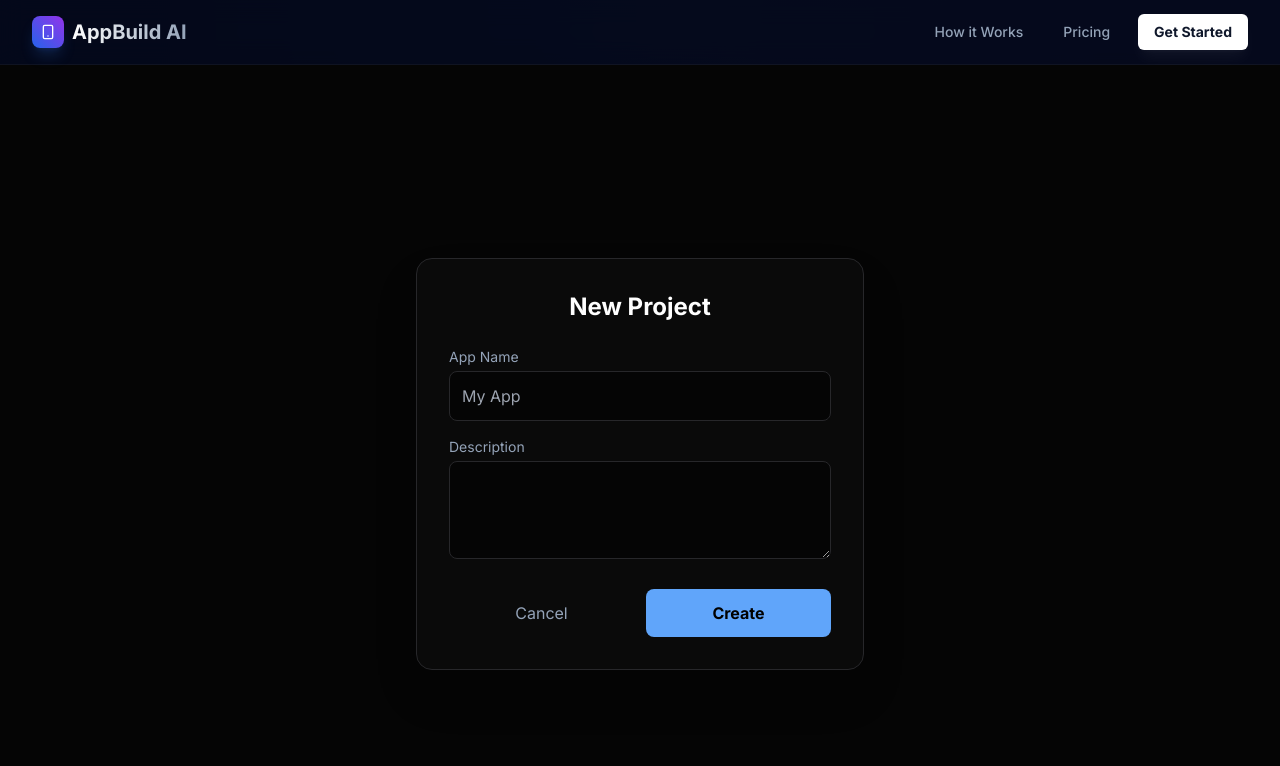
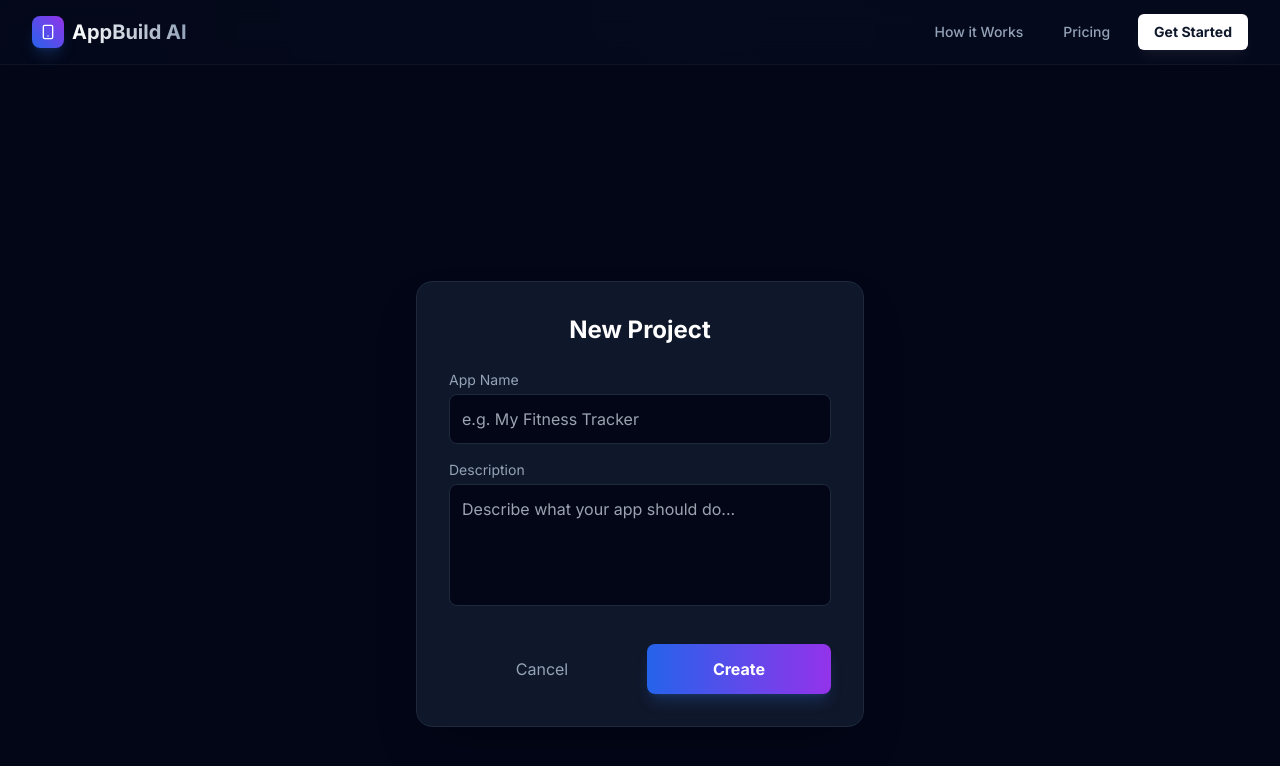
Before and after one commit to markolybrx/APK-Builder, a Next.js app: page /dashboard/create in a window 1280 px wide. Shown: the top 766 px of the page. Built offline with nearby package versions, Linux system fonts and the light colour scheme; no server answers.

Commit message:
Update page.js

```diff
--- a/app/dashboard/create/page.js
+++ b/app/dashboard/create/page.js
@@ -2,7 +2,7 @@
 
 import { useState } from "react";
 import { useRouter } from "next/navigation";
-import { Loader2 } from "lucide-react"; // Only importing what we definitely need
+import { Loader2 } from "lucide-react";
 import Link from "next/link";
 
 export default function CreateProject() {
@@ -17,6 +17,7 @@ export default function CreateProject() {
     setError("");
 
     try {
+      // 1. Send data to the API we just fixed
       const res = await fetch("/api/projects", {
         method: "POST",
         headers: { "Content-Type": "application/json" },
@@ -25,29 +26,31 @@ export default function CreateProject() {
 
       const data = await res.json();
 
+      // 2. Handle Errors
       if (!res.ok) {
         throw new Error(data.error || data.details || "Failed to create project");
       }
 
-      // Success
+      // 3. Success - Redirect to the new project ID
       router.push(`/dashboard/${data.projectId}`);
 
     } catch (err) {
       console.error(err);
-      setError(err.message); // Show the specific error on screen
+      setError(err.message);
     } finally {
       setIsLoading(false);
     }
   };
 
   return (
-    <div className="min-h-screen bg-matte-900 flex items-center justify-center p-4">
-      <div className="max-w-md w-full bg-matte-800 p-8 rounded-2xl border border-matte-border shadow-2xl">
+    // Updated bg-matte to bg-slate-950 to ensure visibility
+    <div className="min-h-screen bg-slate-950 flex items-center justify-center p-4 pt-24">
+      <div className="max-w-md w-full bg-slate-900 p-8 rounded-2xl border border-slate-800 shadow-2xl">
         <h2 className="text-2xl font-bold text-white mb-6 text-center">New Project</h2>
 
         {error && (
-          <div className="mb-6 p-3 bg-red-500/10 border border-red-500/20 text-red-400 text-sm rounded-lg text-center">
-            {error}
+          <div className="mb-6 p-3 bg-red-500/10 border border-red-500/20 text-red-400 text-sm rounded-lg text-center flex items-center justify-center gap-2">
+            <span>⚠️ {error}</span>
           </div>
         )}
 
@@ -57,8 +60,8 @@ export default function CreateProject() {
             <input
               type="text"
               required
-              className="w-full bg-matte-900 border border-matte-border rounded-lg p-3 text-white focus:outline-none focus:border-neon-blue"
-              placeholder="My App"
+              className="w-full bg-slate-950 border border-slate-800 rounded-lg p-3 text-white focus:outline-none focus:border-blue-500 focus:ring-1 focus:ring-blue-500 transition-all"
+              placeholder="e.g. My Fitness Tracker"
               value={formData.name}
               onChange={(e) => setFormData({ ...formData, name: e.target.value })}
             />
@@ -67,21 +70,22 @@ export default function CreateProject() {
           <div>
             <label className="block text-sm text-slate-400 mb-1">Description</label>
             <textarea
-              className="w-full bg-matte-900 border border-matte-border rounded-lg p-3 text-white focus:outline-none focus:border-neon-blue"
-              rows={3}
+              className="w-full bg-slate-950 border border-slate-800 rounded-lg p-3 text-white focus:outline-none focus:border-blue-500 focus:ring-1 focus:ring-blue-500 transition-all resize-none"
+              rows={4}
+              placeholder="Describe what your app should do..."
               value={formData.description}
               onChange={(e) => setFormData({ ...formData, description: e.target.value })}
             />
           </div>
 
-          <div className="flex gap-3 pt-2">
-            <Link href="/dashboard" className="flex-1 py-3 text-center text-slate-400 hover:text-white transition-colors">
+          <div className="flex gap-3 pt-4">
+            <Link href="/dashboard" className="flex-1 py-3 text-center text-slate-400 hover:text-white transition-colors border border-transparent hover:border-slate-700 rounded-lg">
               Cancel
             </Link>
             <button
               type="submit"
               disabled={isLoading}
-              className="flex-1 bg-neon-blue text-black font-bold rounded-lg py-3 hover:bg-neon-blue/90 disabled:opacity-50 flex justify-center"
+              className="flex-1 bg-gradient-to-r from-blue-600 to-purple-600 text-white font-bold rounded-lg py-3 hover:opacity-90 disabled:opacity-50 flex justify-center items-center shadow-lg shadow-blue-500/20"
             >
               {isLoading ? <Loader2 className="animate-spin w-5 h-5" /> : "Create"}
             </button>
```
